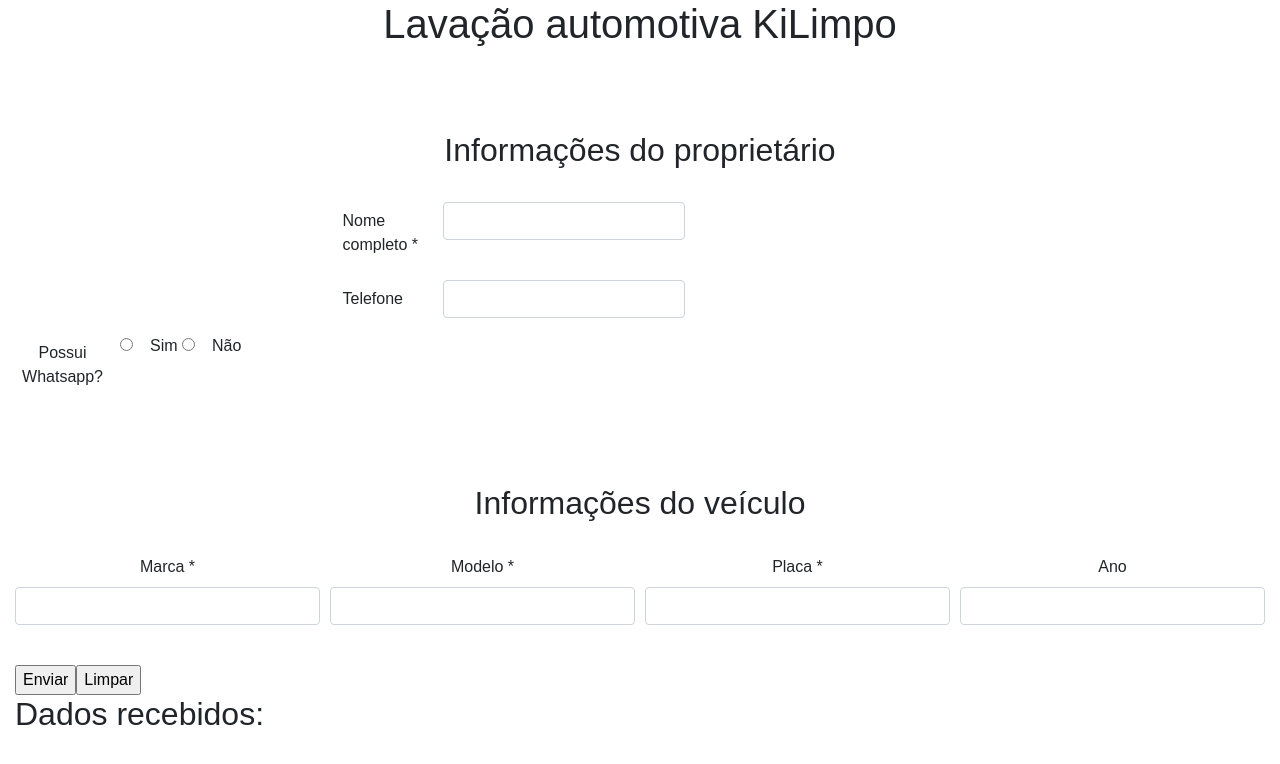
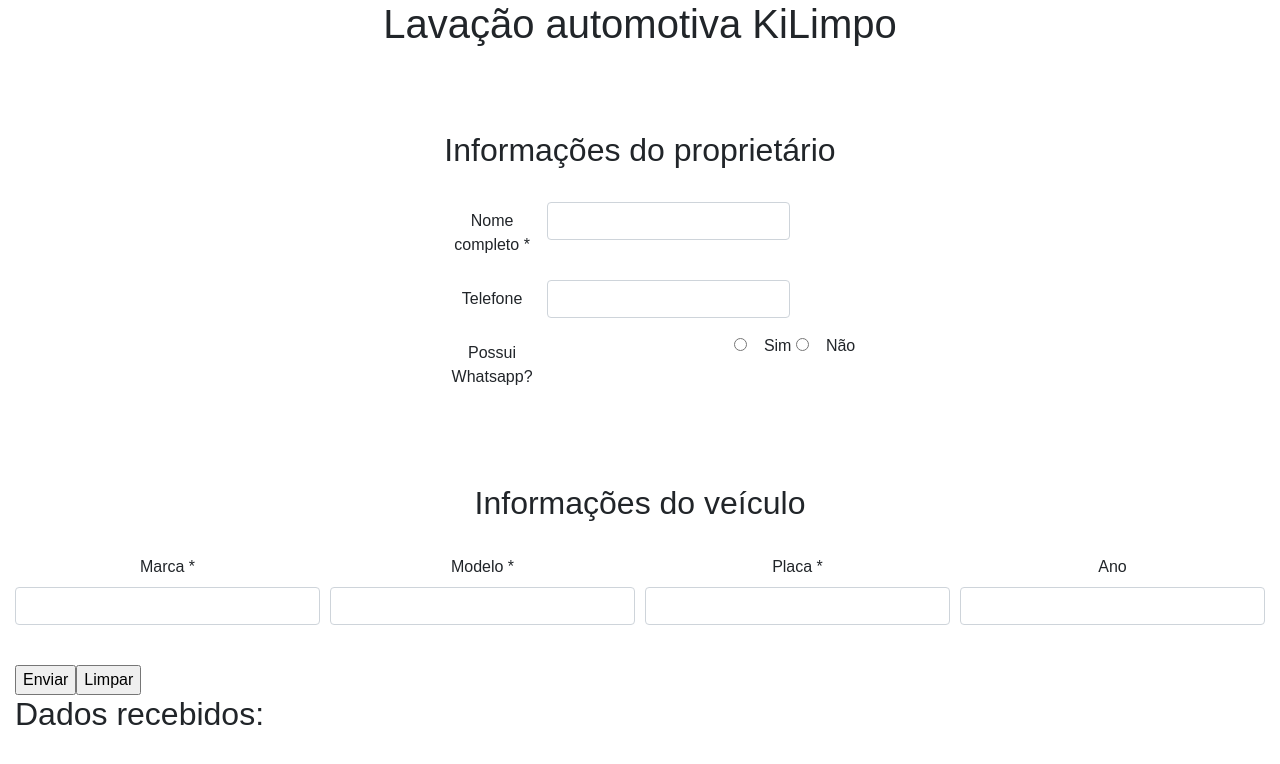
Before and after one commit to Oivasmf/Kilimpo-frontend, a React (Create React App) app: page / in a window 1280 px wide. Shown: the top 764 px of the page. Built offline with nearby package versions, Linux system fonts and the light colour scheme.

Commit message:
Update form-kilimpo.js

```diff
--- a/src/components/form-kilimpo.js
+++ b/src/components/form-kilimpo.js
@@ -173,8 +173,8 @@ export default class FormKilimpo extends Component {
                 </h2>
                 <br />
                 <Form onSubmit={this.onSubmit}>
-                    <Form.Group className="col-md-6 offset-md-3">
-                        <Form.Row>
+                    <Form.Group className="col-md-6 offset-md-4">
+                        <Form.Row className="text-center">
                             <Form.Label column sm={2}>
                                 Nome completo *
                             </Form.Label>
@@ -184,8 +184,8 @@ export default class FormKilimpo extends Component {
                         </Form.Row>
                     </Form.Group>
 
-                    <Form.Group className="col-md-6 offset-md-3">
-                        <Form.Row>
+                    <Form.Group className="col-md-6 offset-md-4">
+                        <Form.Row className="text-center">
                             <Form.Label column sm={2}>
                                 Telefone
                             </Form.Label>
@@ -196,9 +196,9 @@ export default class FormKilimpo extends Component {
                     </Form.Group>
 
                     <fieldset>
-                        <Form.Group>
-                            <Form.Row>
-                                <Form.Label as="legend" column sm={1} className="text-center">
+                        <Form.Group className="col-md-6 offset-md-4">
+                            <Form.Row className="text-center">
+                                <Form.Label as="legend" column sm={2}>
                                     Possui Whatsapp?
                                 </Form.Label>
                                 <Col>
```
